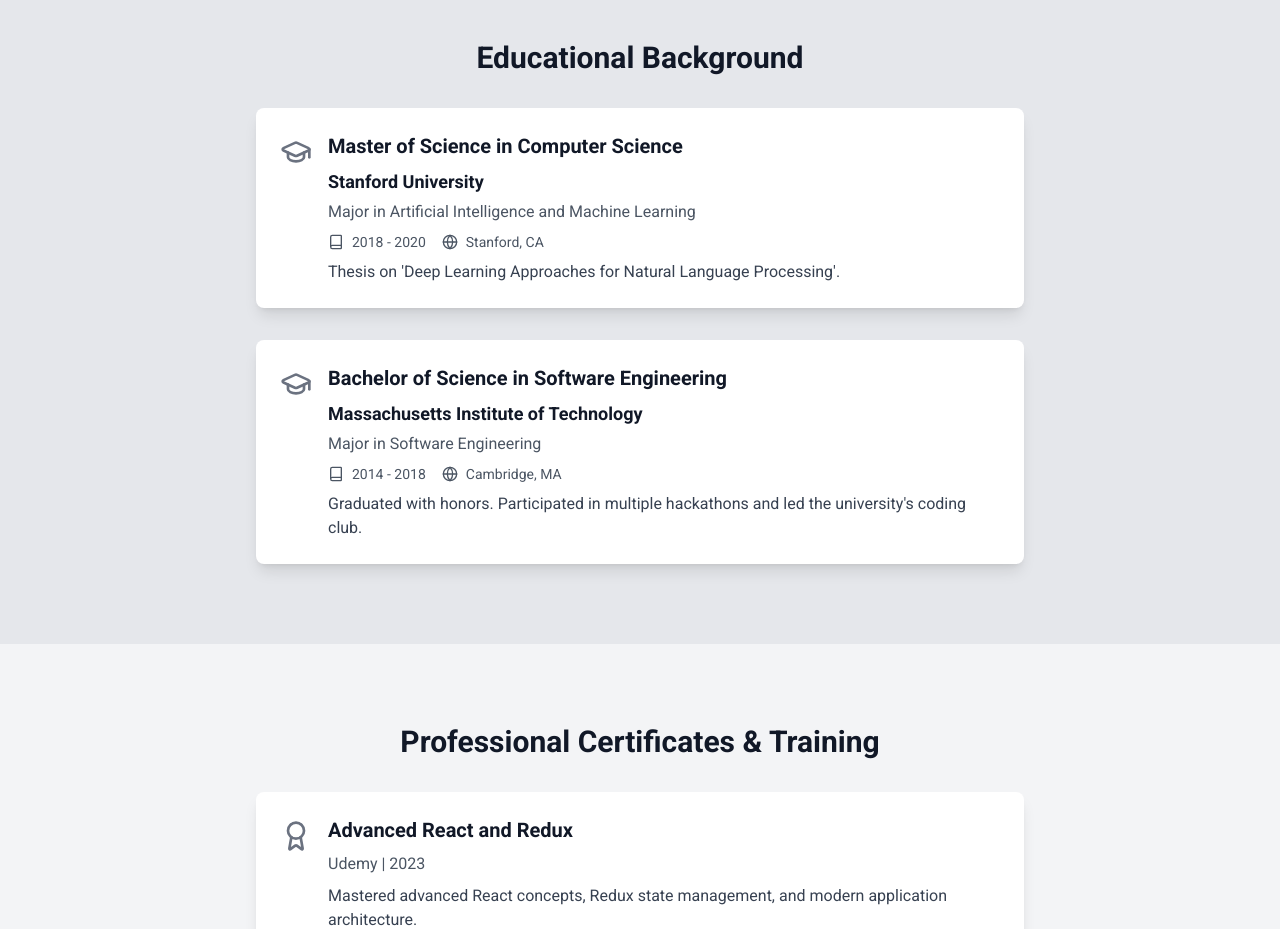
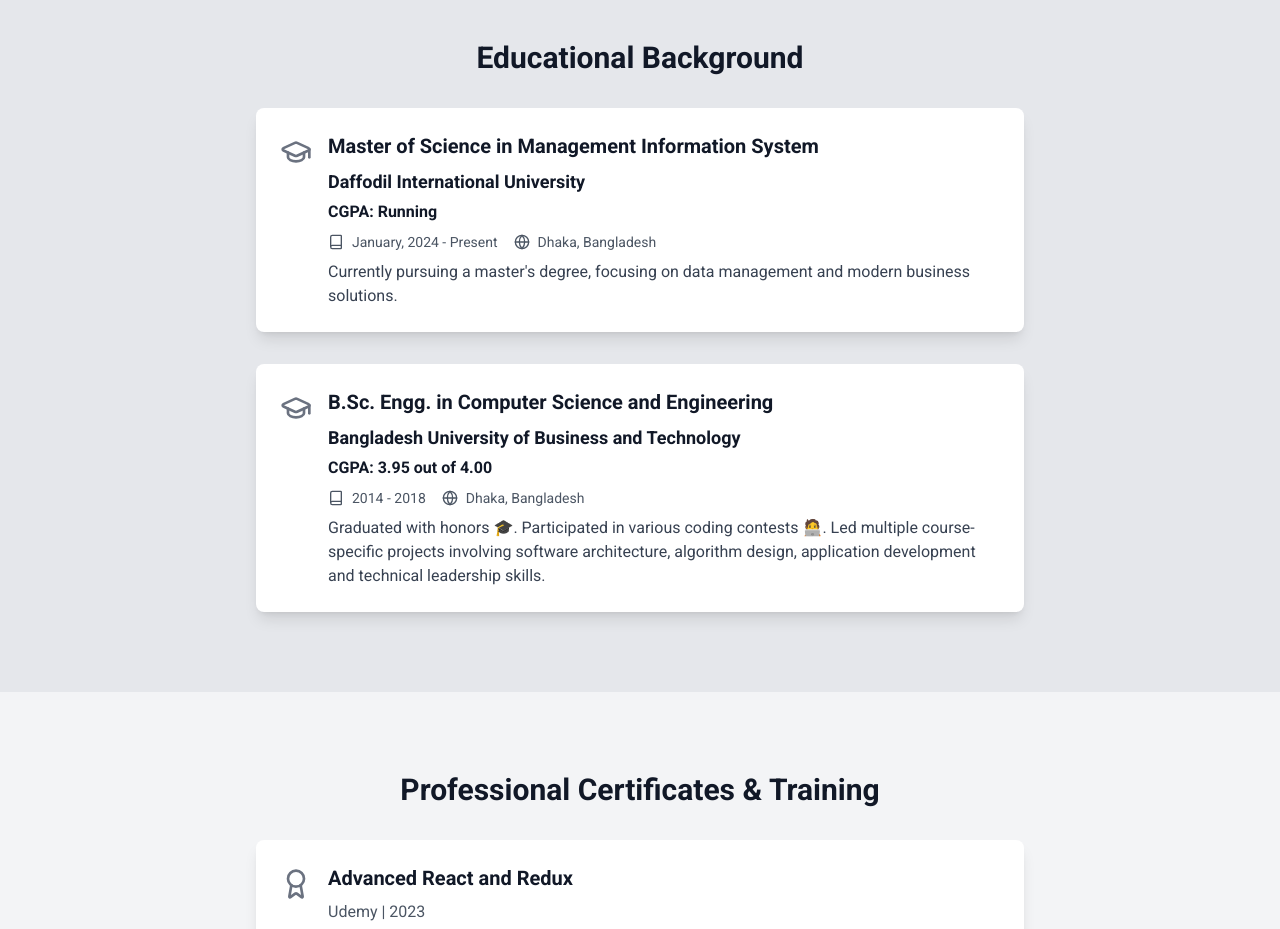
Before and after one commit to mehedi1dev/portfolio-mehedi, a React (Vite) app: page / in a window 1280 px wide. Shown: the part 5020-5949 px from the top of the page. Built offline with nearby package versions, Linux system fonts and the light colour scheme; no server answers.

Commit message:
Education Done

```diff
--- a/src/Components/EducationComponent.tsx
+++ b/src/Components/EducationComponent.tsx
@@ -3,22 +3,22 @@
 
 const education = [
   {
-    degree: "Master of Science in Computer Science",
-    institution: "Stanford University",
-    year: "2018 - 2020",
-    location: "Stanford, CA",
-    major: "Artificial Intelligence and Machine Learning",
+    degree: "Master of Science in Management Information System",
+    institution: "Daffodil International University",
+    year: "January, 2024 - Present",
+    location: "Dhaka, Bangladesh",
+    cgpa: "Running",
     description:
-      "Thesis on 'Deep Learning Approaches for Natural Language Processing'.",
+      "Currently pursuing a master's degree, focusing on data management and modern business solutions.",
   },
   {
-    degree: "Bachelor of Science in Software Engineering",
-    institution: "Massachusetts Institute of Technology",
+    degree: "B.Sc. Engg. in Computer Science and Engineering",
+    institution: "Bangladesh University of Business and Technology",
     year: "2014 - 2018",
-    location: "Cambridge, MA",
-    major: "Software Engineering",
+    location: "Dhaka, Bangladesh",
+    cgpa: "3.95 out of 4.00",
     description:
-      "Graduated with honors. Participated in multiple hackathons and led the university's coding club.",
+      "Graduated with honors 🎓. Participated in various coding contests 🧑‍💻. Led multiple course-specific projects involving software architecture, algorithm design, application development and technical leadership skills.",
   },
 ];
 
@@ -40,7 +40,9 @@
                     <p className="text-lg font-semibold mb-1">
                       {edu.institution}
                     </p>
-                    <p className="text-gray-600 mb-2">Major in {edu.major}</p>
+                    <p className="font-bold mb-2">
+                      CGPA: <span>{edu.cgpa}</span>
+                    </p>
                     <div className="text-sm text-gray-600 mb-2 flex items-center">
                       <Book className="w-4 h-4 mr-2" />
                       <span>{edu.year}</span>
```
